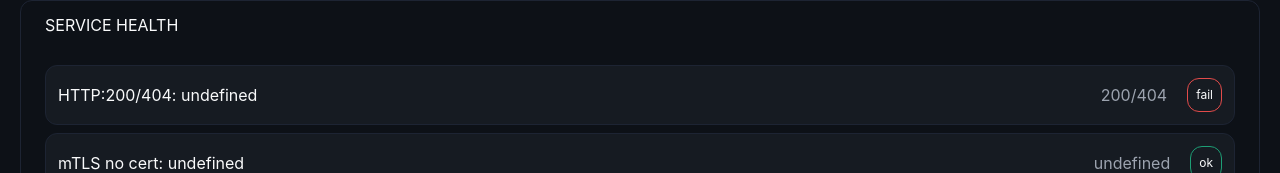
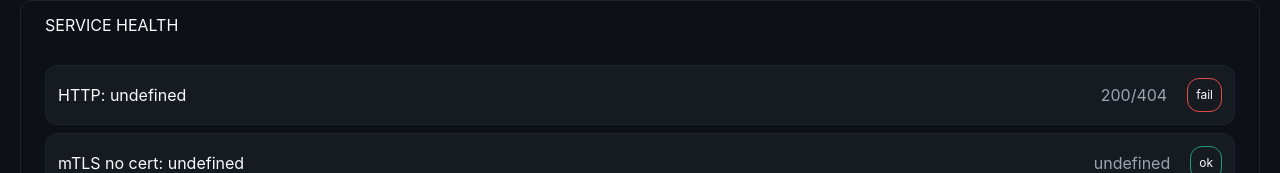
Before and after one commit to majkusi/monitoring, a React (Vite) app in the folder frontend/monitoring-frontend/: page / in a window 1280 px wide. Shown: the part 888-1061 px from the top of the page. Built offline with nearby package versions, Linux system fonts and the light colour scheme; no server answers.

Commit message:
fix: update HTTP title in ServiceRow for clarity

```diff
--- a/frontend/monitoring-frontend/src/components/ServiceHealth.tsx
+++ b/frontend/monitoring-frontend/src/components/ServiceHealth.tsx
@@ -39,7 +39,7 @@ const ServiceHealth = () => {
       <h1 className="text-main-text pb-5 pl-3"> SERVICE HEALTH</h1>
       <div className="m-1">
         <ServiceRow
-          title={"HTTP:200/404"}
+          title={"HTTP"}
           status_code={String(health?.http)}
           status_message={"200/404"}
           status={status_http}
```
